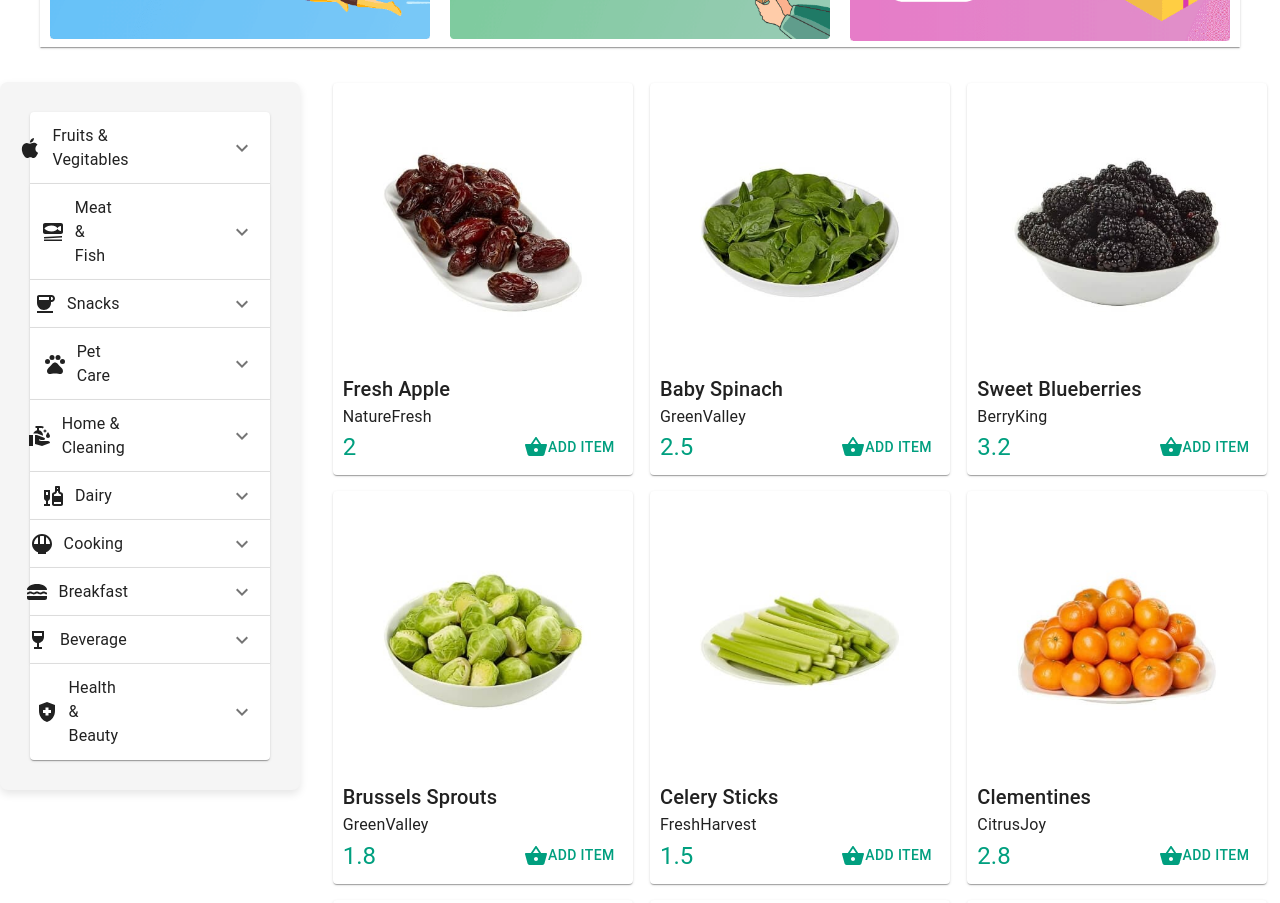
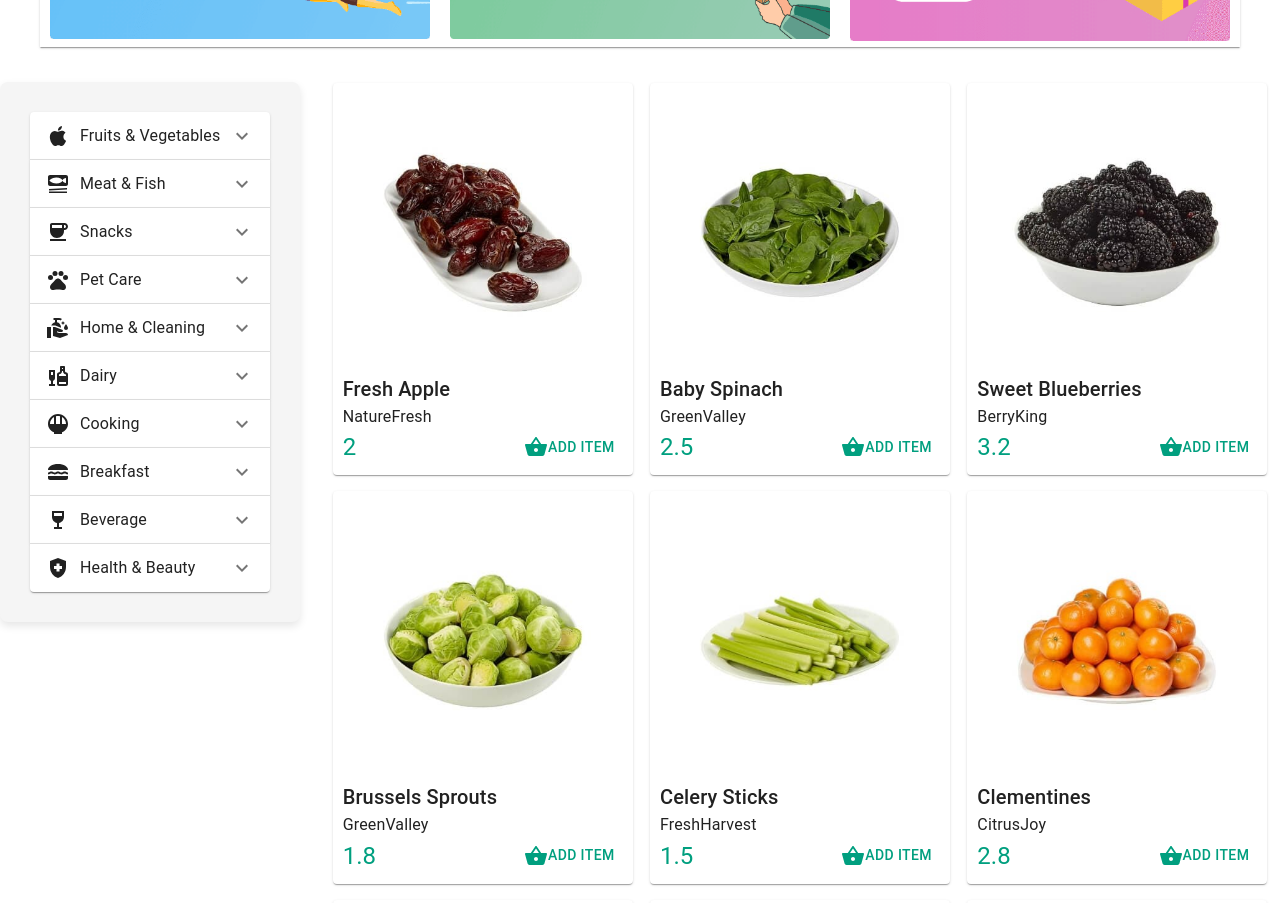
Before and after one commit to raheemashfaq/e-commerce, a React (Create React App) app: page / in a window 1280 px wide. Shown: the part 940-1843 px from the top of the page. Built offline with nearby package versions, Linux system fonts and the light colour scheme.

Commit message:
goodToGo

```diff
--- a/src/Components/Accordian/Accord.jsx
+++ b/src/Components/Accordian/Accord.jsx
@@ -14,6 +14,7 @@ import RiceBowlIcon from "@mui/icons-material/RiceBowl";
 import LunchDiningIcon from "@mui/icons-material/LunchDining";
 import WineBarIcon from "@mui/icons-material/WineBar";
 import HealthAndSafetyIcon from "@mui/icons-material/HealthAndSafety";
+
 export default function Accord() {
   const [expanded, setExpanded] = React.useState(false);
 
@@ -46,22 +47,23 @@ export default function Accord() {
           <Typography
             component="span"
             sx={{
-              width: "30%",
-              flexShrink: 0,
               display: "flex",
-              justifyContent: "center",
+              justifyContent: "flex-start",
               alignItems: "center",
               gap: "10px",
+              flex: 1,
             }}
           >
-            <AppleIcon /> Fruits & Vegitables
+            <AppleIcon />
+            Fruits & Vegetables
           </Typography>
         </AccordionSummary>
         <AccordionDetails>
           <Typography>Fruits</Typography>
-          <Typography>Vegitables</Typography>
+          <Typography>Vegetables</Typography>
         </AccordionDetails>
       </Accordion>
+
       <Accordion
         expanded={expanded === "panel2"}
         onChange={handleChange("panel2")}
@@ -74,22 +76,23 @@ export default function Accord() {
           <Typography
             component="span"
             sx={{
-              width: "33%",
-              flexShrink: 0,
               display: "flex",
-              justifyContent: "center",
+              justifyContent: "flex-start",
               alignItems: "center",
               gap: "10px",
+              flex: 1,
             }}
           >
-            <SetMealIcon /> Meat & Fish
+            <SetMealIcon />
+            Meat & Fish
           </Typography>
         </AccordionSummary>
         <AccordionDetails>
           <Typography>Meat</Typography>
-          <Typography>Fish </Typography>
+          <Typography>Fish</Typography>
         </AccordionDetails>
       </Accordion>
+
       <Accordion
         expanded={expanded === "panel3"}
         onChange={handleChange("panel3")}
@@ -102,15 +105,15 @@ export default function Accord() {
           <Typography
             component="span"
             sx={{
-              width: "33%",
-              flexShrink: 0,
               display: "flex",
-              justifyContent: "center",
+              justifyContent: "flex-start",
               alignItems: "center",
               gap: "10px",
+              flex: 1,
             }}
           >
-            <CoffeeIcon /> Snacks
+            <CoffeeIcon />
+            Snacks
           </Typography>
         </AccordionSummary>
         <AccordionDetails>
@@ -130,12 +133,11 @@ export default function Accord() {
           <Typography
             component="span"
             sx={{
-              width: "33%",
-              flexShrink: 0,
               display: "flex",
-              justifyContent: "center",
+              justifyContent: "flex-start",
               alignItems: "center",
               gap: "10px",
+              flex: 1,
             }}
           >
             <PetsIcon /> Pet Care
@@ -158,12 +160,11 @@ export default function Accord() {
           <Typography
             component="span"
             sx={{
-              width: "33%",
-              flexShrink: 0,
               display: "flex",
-              justifyContent: "center",
+              justifyContent: "flex-start",
               alignItems: "center",
               gap: "10px",
+              flex: 1,
             }}
           >
             <CleanHandsIcon /> Home & Cleaning
@@ -188,12 +189,11 @@ export default function Accord() {
           <Typography
             component="span"
             sx={{
-              width: "33%",
-              flexShrink: 0,
               display: "flex",
-              justifyContent: "center",
+              justifyContent: "flex-start",
               alignItems: "center",
               gap: "10px",
+              flex: 1,
             }}
           >
             <LiquorIcon /> Dairy
@@ -218,12 +218,11 @@ export default function Accord() {
           <Typography
             component="span"
             sx={{
-              width: "33%",
-              flexShrink: 0,
               display: "flex",
-              justifyContent: "center",
+              justifyContent: "flex-start",
               alignItems: "center",
               gap: "10px",
+              flex: 1,
             }}
           >
             <RiceBowlIcon /> Cooking
@@ -249,12 +248,11 @@ export default function Accord() {
           <Typography
             component="span"
             sx={{
-              width: "33%",
-              flexShrink: 0,
               display: "flex",
-              justifyContent: "center",
+              justifyContent: "flex-start",
               alignItems: "center",
               gap: "10px",
+              flex: 1,
             }}
           >
             <LunchDiningIcon /> Breakfast
@@ -278,12 +276,11 @@ export default function Accord() {
           <Typography
             component="span"
             sx={{
-              width: "33%",
-              flexShrink: 0,
               display: "flex",
-              justifyContent: "center",
+              justifyContent: "flex-start",
               alignItems: "center",
               gap: "10px",
+              flex: 1,
             }}
           >
             <WineBarIcon /> Beverage
@@ -307,12 +304,11 @@ export default function Accord() {
           <Typography
             component="span"
             sx={{
-              width: "33%",
-              flexShrink: 0,
               display: "flex",
-              justifyContent: "center",
+              justifyContent: "flex-start",
               alignItems: "center",
               gap: "10px",
+              flex: 1,
             }}
           >
             <HealthAndSafetyIcon /> Health & Beauty
--- a/src/Components/AppbarMenu/Footer.jsx
+++ b/src/Components/AppbarMenu/Footer.jsx
@@ -8,7 +8,7 @@ import InstagramIcon from "@mui/icons-material/Instagram";
 const Footer = () => {
   return (
     <div className="container">
-      <footer className="row row-cols-5 py-5 my-5 border-top">
+      <footer className="row md-row-cols-5 sm-row-cols-2  py-5 my-5 border-top">
         <div className="col">
           <Link
             to="/"
--- a/src/Components/HeroSection/HeroSec.jsx
+++ b/src/Components/HeroSection/HeroSec.jsx
@@ -1,5 +1,4 @@
 import { Box, Typography } from "@mui/material";
-import { Button } from "bootstrap";
 import React from "react";
 import groceryBackground from "../../Assets/grocery.png";
 import bakeryBackground from "../../Assets/bakery2.png";
```
